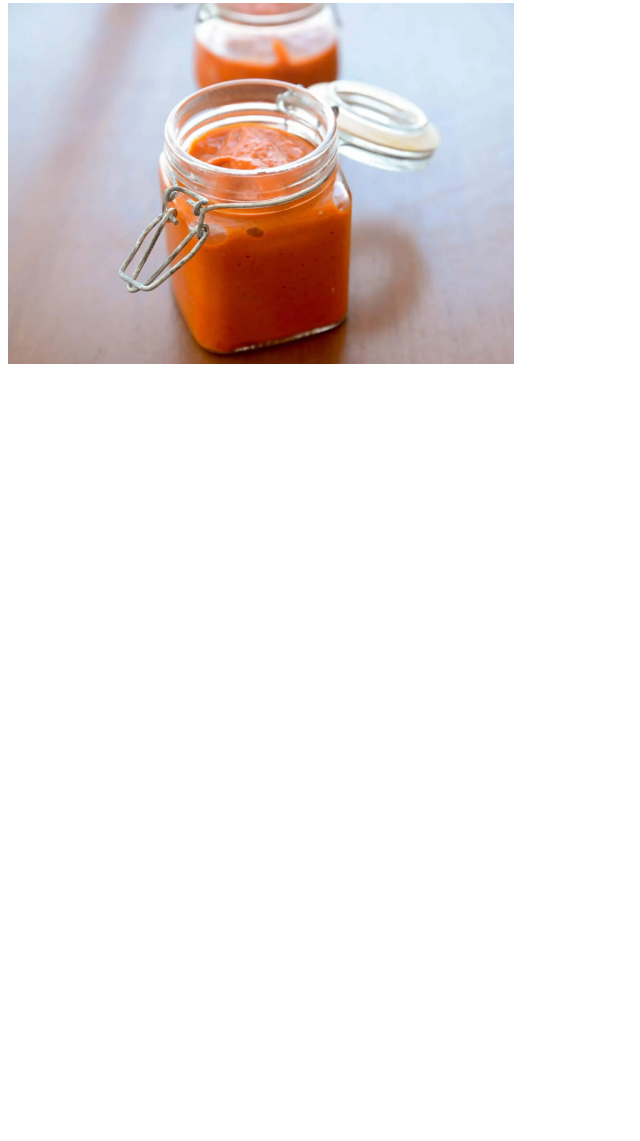
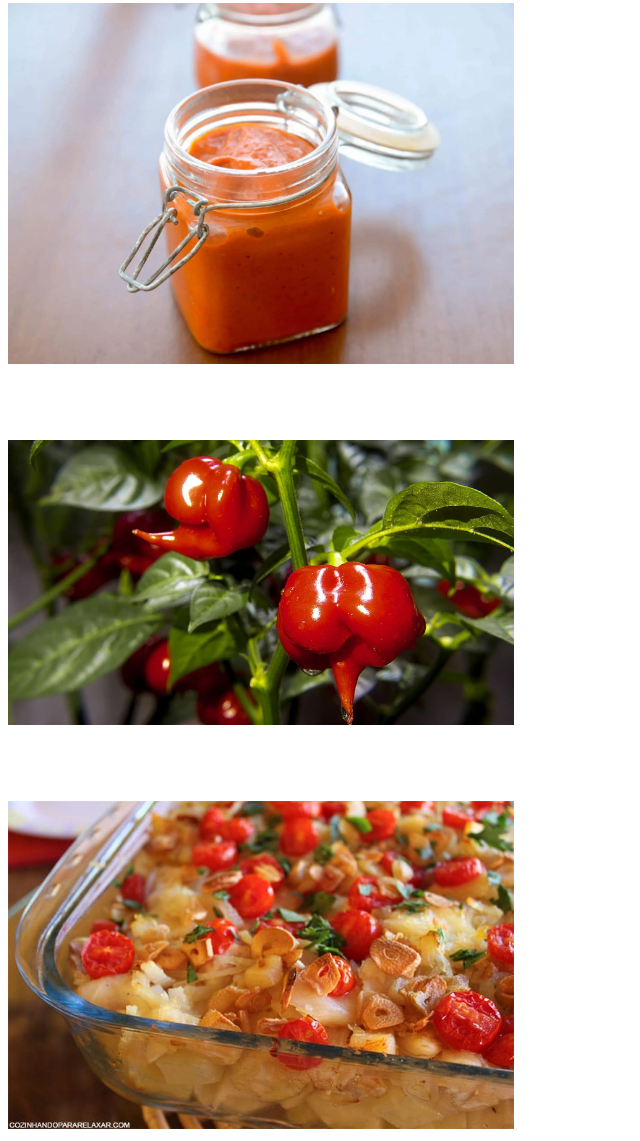
Before and after one commit to nonoa0707/SITE_2Cc, a plain HTML site: page index.html in a window 1280 px wide. Shown: the part 1141-2282 px from the top of the page, without its empty margins (0-640 px from the left). Before the commit the page ends 1517 px from the top, so only its background shows below. Drawn offline with Linux system fonts and the light colour scheme.

Commit message:
saveleas

```diff
--- a/index.html
+++ b/index.html
@@ -28,3 +28,15 @@
 <br>
 <br>
 <img class="Foto4" src="d84754fe-1649-4c2f-94be-d981df98ada9.jpg" alt="">
+<br>
+<br>
+<br>
+<br>
+<br>
+<img class="Foto5" src="529c7248-8054-4400-a94a-72a6db1373c7.jpg" alt="">
+<br>
+<br>
+<br>
+<br>
+<br>
+<img class="Foto6" src="63b268db-2c63-41ff-9e65-d46e25fe1536.jpg" alt="">
--- a/style.css
+++ b/style.css
@@ -17,3 +17,11 @@
 .Foto4{
     width: 40%;
 }
+
+.Foto5{
+    width: 40%;
+}
+
+.Foto6{
+    width: 40%;
+}
```
